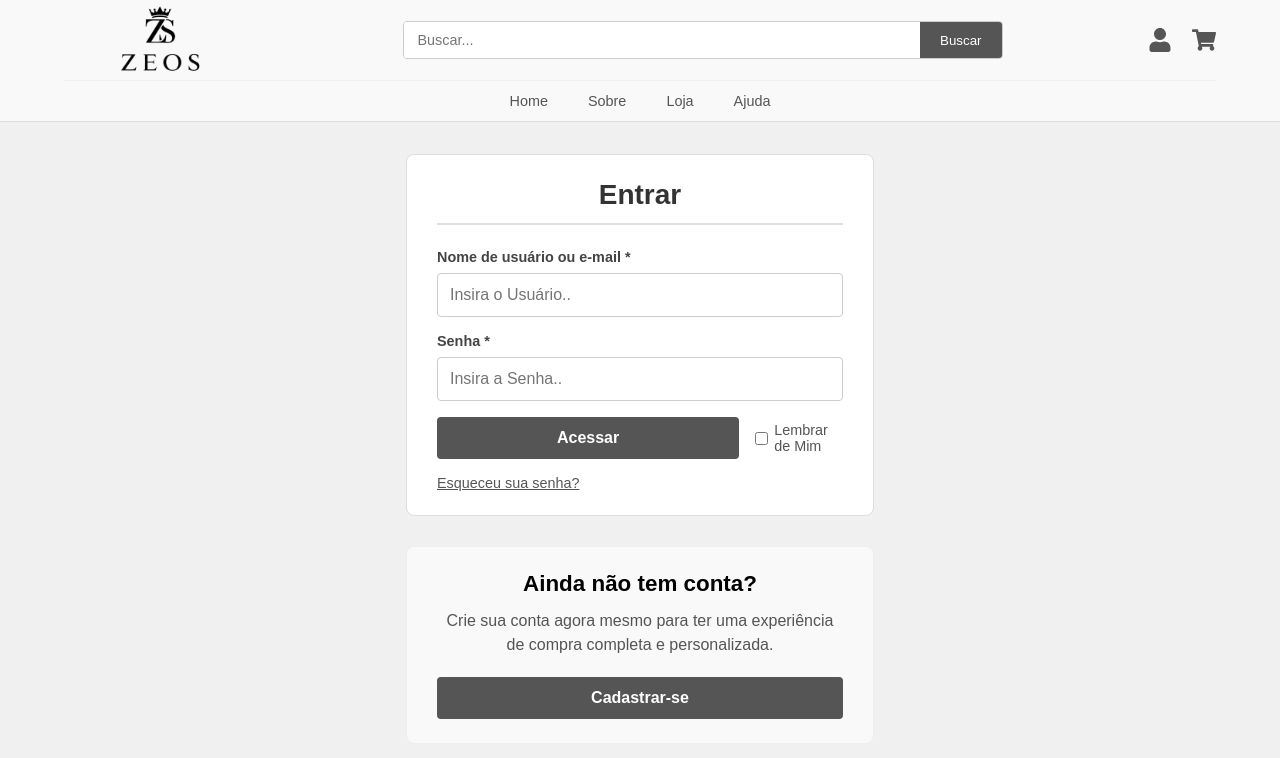
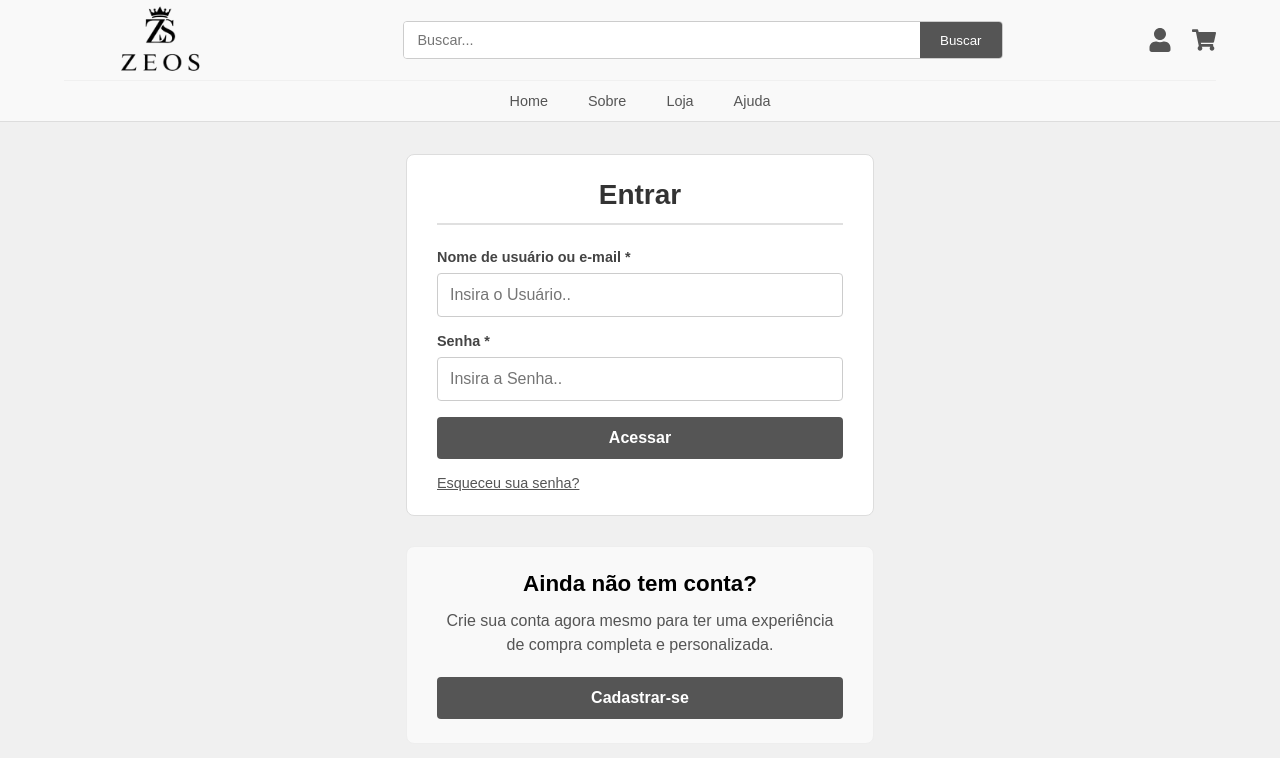
Before and after one commit to Miguel-Ankido/ZEOS, a React (Vite) app: page /login in a window 1280 px wide. Shown: the top 758 px of the page. Built offline with nearby package versions, Linux system fonts and the light colour scheme.

Commit message:
atualização e fix

```diff
--- a/src/pages/AdminEdit/index.jsx
+++ b/src/pages/AdminEdit/index.jsx
@@ -20,6 +20,7 @@ function AdminEditPage() {
         const response = await fetch(`${API_URL}/produtos`);
         const data = await response.json();
         setAllProducts(data);
+      // eslint-disable-next-line no-unused-vars
       } catch (error) {
         toast.error('Falha ao carregar lista de produtos.');
       }
--- a/src/pages/Login/index.css
+++ b/src/pages/Login/index.css
@@ -78,24 +78,6 @@
   margin-bottom: 16px;
 }
 
-.remember-me {
-  display: flex;
-  align-items: center;
-  gap: 6px;
-}
-
-.remember-me input[type="checkbox"] {
-  width: auto;
-  margin: 0;
-}
-
-.remember-me label {
-  font-weight: normal;
-  font-size: 0.9rem;
-  margin: 0;
-  color: #555;
-}
-
 .forgot-password {
   font-size: 0.9rem;
   color: #555;
--- a/src/pages/Login/index.jsx
+++ b/src/pages/Login/index.jsx
@@ -72,12 +72,7 @@ function LoginPage() {
 
           <div className="form-actions">
             <button type="submit" className="form-button">Acessar</button>
-            <div className="remember-me">
-              <input type="checkbox" id="remember" />
-              <label htmlFor="remember">Lembrar de Mim</label>
-            </div>
           </div>
-
           <Link to="/esqueci-senha" className="forgot-password">
             Esqueceu sua senha?
           </Link>
```
